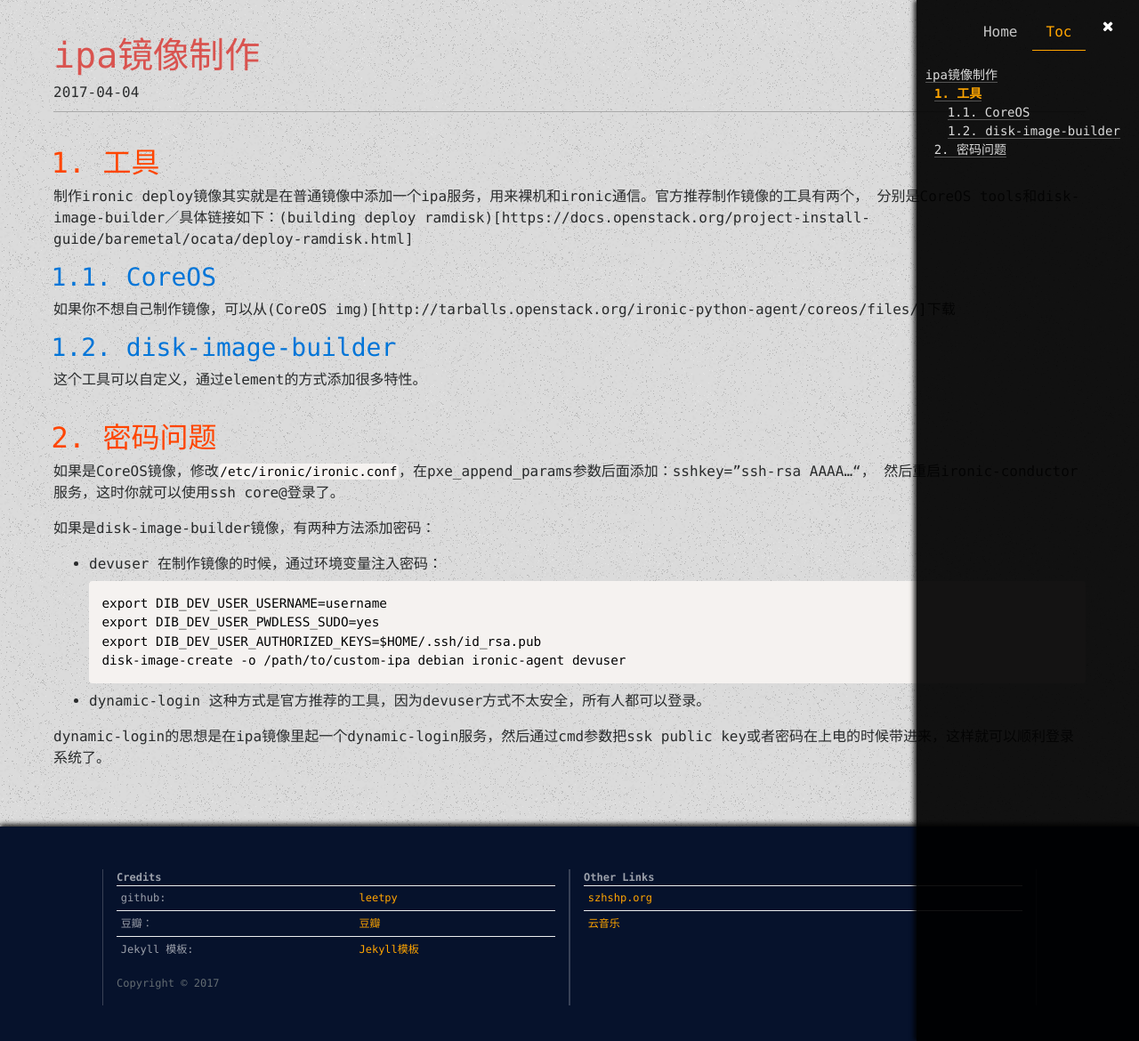
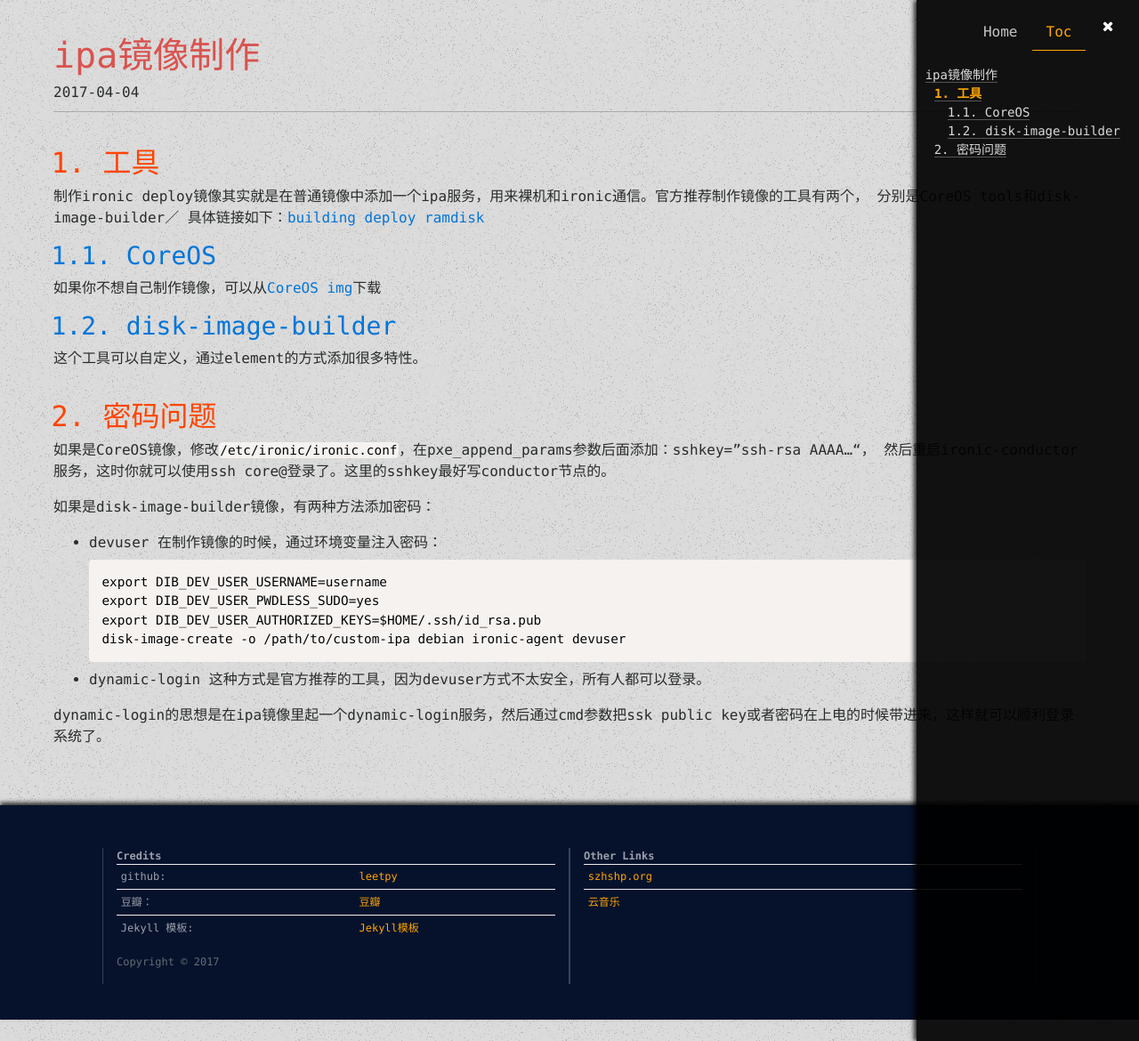
Before and after one commit to leetpy/leetpy.github.io.bak, a Jekyll site: the page built from _posts/2017-04-04-ironic镜像制作.md, in a window 1280 px wide and 1170 px high. Shown: the whole window at 89% size. Built offline with Jekyll 4.4.1, drawn with Linux system fonts in a browser that asks for light colours.

Commit message:
Update 2017-04-04-ironic镜像制作.md

```diff
--- a/_posts/2017-04-04-ironic镜像制作.md
+++ b/_posts/2017-04-04-ironic镜像制作.md
@@ -8,17 +8,18 @@ description: ipa镜像制作
 ---
 ## 工具
 制作ironic deploy镜像其实就是在普通镜像中添加一个ipa服务，用来裸机和ironic通信。官方推荐制作镜像的工具有两个，
-分别是CoreOS tools和disk-image-builder／具体链接如下：(building deploy ramdisk)[https://docs.openstack.org/project-install-guide/baremetal/ocata/deploy-ramdisk.html]
+分别是CoreOS tools和disk-image-builder／
+具体链接如下：[building deploy ramdisk](https://docs.openstack.org/project-install-guide/baremetal/ocata/deploy-ramdisk.html)
 
 ### CoreOS
-如果你不想自己制作镜像，可以从(CoreOS img)[http://tarballs.openstack.org/ironic-python-agent/coreos/files/]下载
+如果你不想自己制作镜像，可以从[CoreOS img](http://tarballs.openstack.org/ironic-python-agent/coreos/files/)下载
 
 ### disk-image-builder
 这个工具可以自定义，通过element的方式添加很多特性。
 
 ## 密码问题
 如果是CoreOS镜像，修改`/etc/ironic/ironic.conf`，在pxe_append_params参数后面添加：sshkey="ssh-rsa AAAA..."，
-然后重启ironic-conductor服务，这时你就可以使用ssh core@<ip-address-of-node>登录了。
+然后重启ironic-conductor服务，这时你就可以使用ssh core@<ip-address-of-node>登录了。这里的sshkey最好写conductor节点的。
 
 如果是disk-image-builder镜像，有两种方法添加密码：
 - devuser
```
